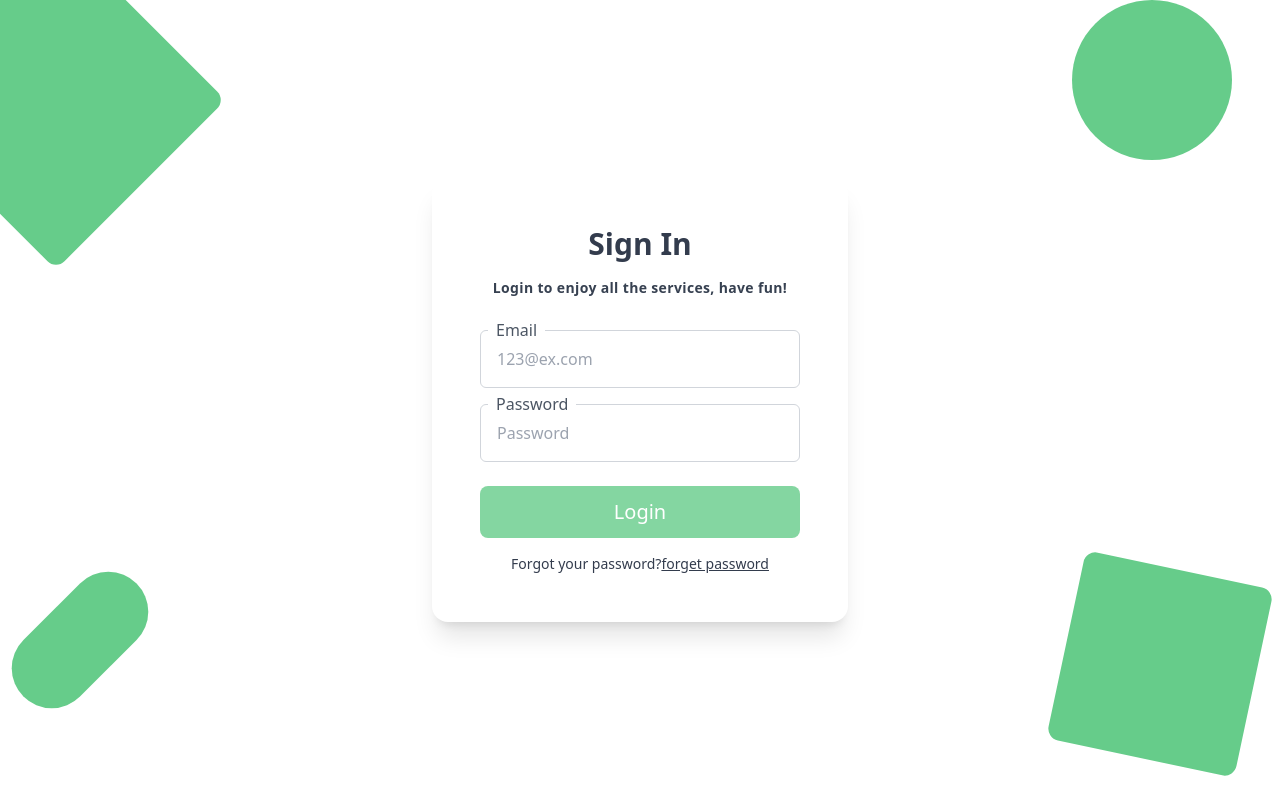
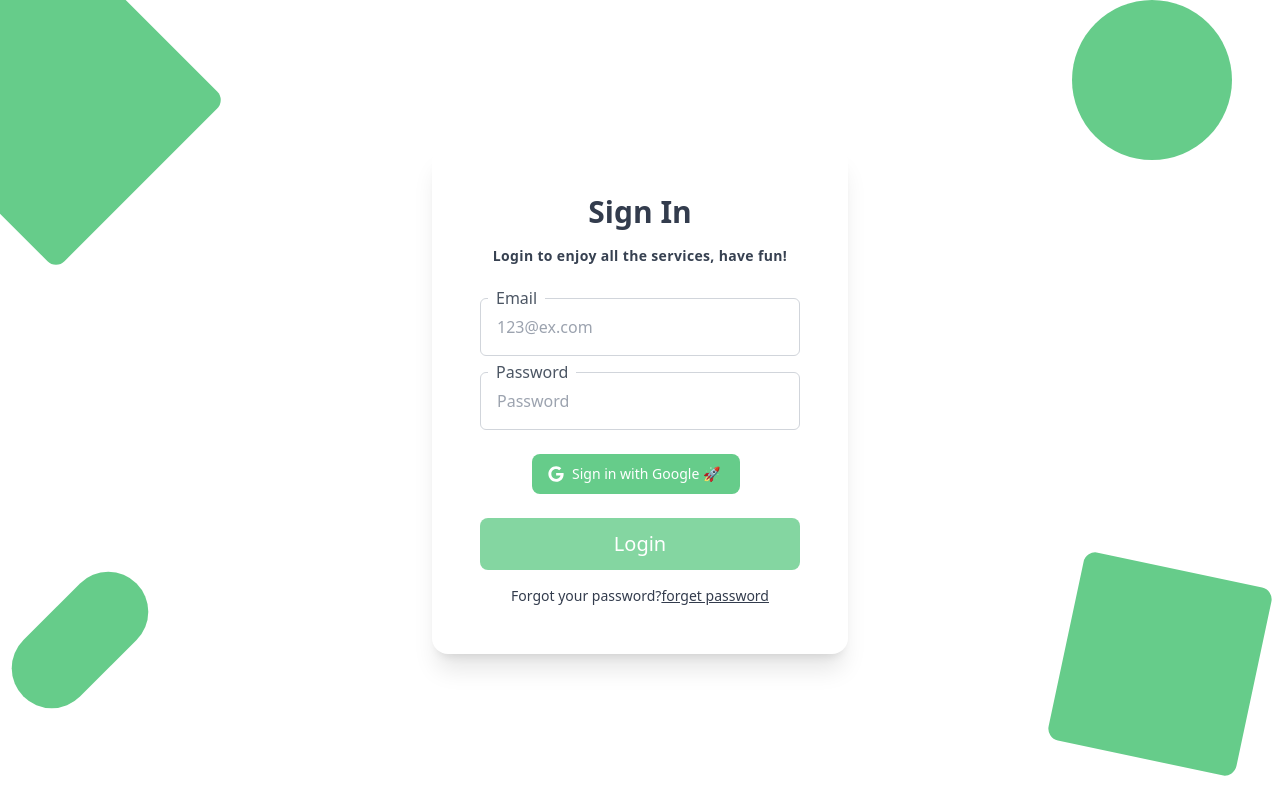
Before and after one commit to basel2053/Small-Blog-React, a React (Vite) app: page /login in a window 1280 px wide. Built offline with nearby package versions, Linux system fonts and the light colour scheme.

Commit message:
google oauth

```diff
--- a/package.json
+++ b/package.json
@@ -9,6 +9,7 @@
 		"preview": "vite preview"
 	},
 	"dependencies": {
+		"@react-oauth/google": "^0.9.0",
 		"axios": "^1.3.4",
 		"boring-avatars": "^1.7.0",
 		"react": "^18.2.0",
--- a/src/hook/use-http.tsx
+++ b/src/hook/use-http.tsx
@@ -17,7 +17,6 @@ const useHttp = async (path: string, method: httpMethods, body?: object, headers
     errors = data.errors || data.error;
   });
   if ((res?.status + '').startsWith('2')) {
-		// ? NOTE  simply to know whether the request successed or no we can return true or false based on if we got error or not
     data = res?.data;
   }
   return { data, errors };
--- a/src/main.tsx
+++ b/src/main.tsx
@@ -1,14 +1,16 @@
-import React from 'react';
 import ReactDOM from 'react-dom/client';
+import { BrowserRouter } from 'react-router-dom';
+import { GoogleOAuthProvider } from '@react-oauth/google';
 import App from './App';
 import './index.css';
-import { BrowserRouter } from 'react-router-dom';
 import { BlogContextProvider } from './store/blog-context';
 
 ReactDOM.createRoot(document.getElementById('root') as HTMLElement).render(
-	<BlogContextProvider>
-		<BrowserRouter>
-			<App />
-		</BrowserRouter>
-	</BlogContextProvider>
+  <GoogleOAuthProvider clientId='589642002718-tue38qq9dpo2951g6e2fk1uijdl22ioe.apps.googleusercontent.com'>
+    <BlogContextProvider>
+      <BrowserRouter>
+        <App />
+      </BrowserRouter>
+    </BlogContextProvider>
+  </GoogleOAuthProvider>
 );
--- a/src/pages/Login.tsx
+++ b/src/pages/Login.tsx
@@ -5,6 +5,7 @@ import useInput from '../hook/use-input';
 import useBlogContext from '../hook/use-blogContext';
 import { Link, useLocation, useNavigate, useSearchParams } from 'react-router-dom';
 import ConfirmMessage from '../components/ConfirmMessage';
+import { useGoogleLogin } from '@react-oauth/google';
 
 const Login = () => {
   const { setUser } = useBlogContext();
@@ -36,6 +37,17 @@ const Login = () => {
       naviage(from, { replace: true });
     }
   };
+
+  const googleLogin = useGoogleLogin({
+    flow: 'auth-code',
+    onSuccess: async ({ code }) => {
+      const { data } = await useHttp('users/oauth2/google', 'POST', { code });
+      setUser(data);
+      naviage(from, { replace: true });
+    },
+    onError: errorResponse => console.log(errorResponse),
+  });
+
   return (
     <div className='min-h-screen bg-base-100 flex justify-center items-center'>
       <div className='absolute w-60 h-60 rounded-xl bg-primary -top-5 -left-16 z-0 transform rotate-45 hidden md:block'></div>
@@ -77,6 +89,28 @@ const Login = () => {
         </div>
         <div className='text-center mt-6'>
           <button
+            onClick={googleLogin}
+            type='button'
+            className='text-white bg-primary hover:bg-primary/90 focus:ring-4 focus:outline-none focus:ring-primary/50 font-medium rounded-lg text-sm px-5 py-2.5 text-center inline-flex items-center dark:focus:ring-primary/55 mr-2 mb-6'
+          >
+            <svg
+              className='w-4 h-4 mr-2 -ml-1'
+              aria-hidden='true'
+              focusable='false'
+              data-prefix='fab'
+              data-icon='google'
+              role='img'
+              xmlns='http://www.w3.org/2000/svg'
+              viewBox='0 0 488 512'
+            >
+              <path
+                fill='currentColor'
+                d='M488 261.8C488 403.3 391.1 504 248 504 110.8 504 0 393.2 0 256S110.8 8 248 8c66.8 0 123 24.5 166.3 64.9l-67.5 64.9C258.5 52.6 94.3 116.6 94.3 256c0 86.5 69.1 156.6 153.7 156.6 98.2 0 135-70.4 140.8-106.9H248v-85.3h236.1c2.3 12.7 3.9 24.9 3.9 41.4z'
+              ></path>
+            </svg>
+            Sign in with Google 🚀
+          </button>
+          <button
             className='py-3 w-full text-xl text-white cursor-pointer bg-primary rounded-lg transition-colors hover:bg-primary-focus disabled:cursor-default disabled:bg-primary disabled:bg-opacity-80'
             disabled={!formIsValid}
           >
```
Also changed, not shown: 1 other file (tests, documents, lock files or other folders). Lines whose indentation alone changed are shown as unchanged.
